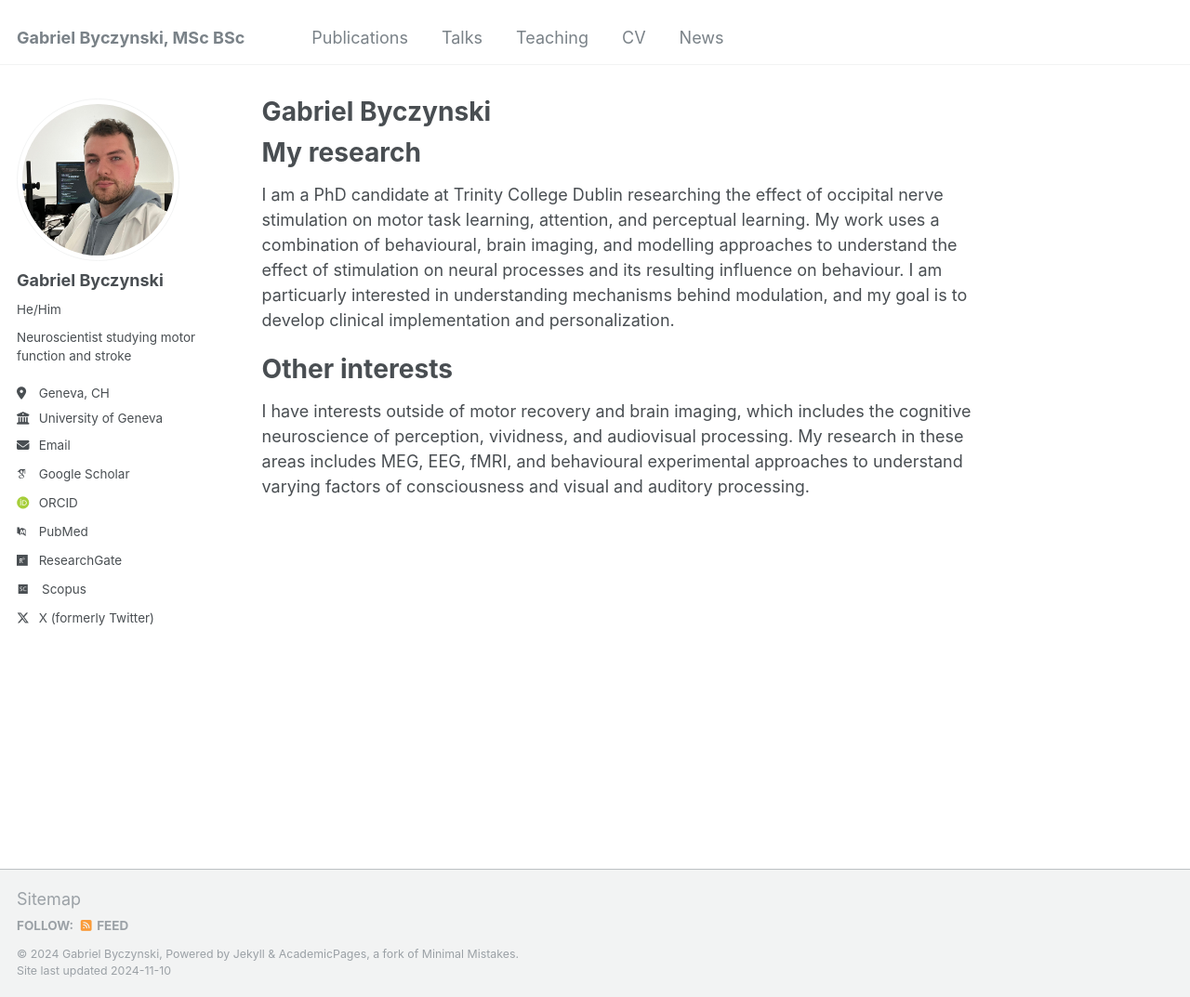
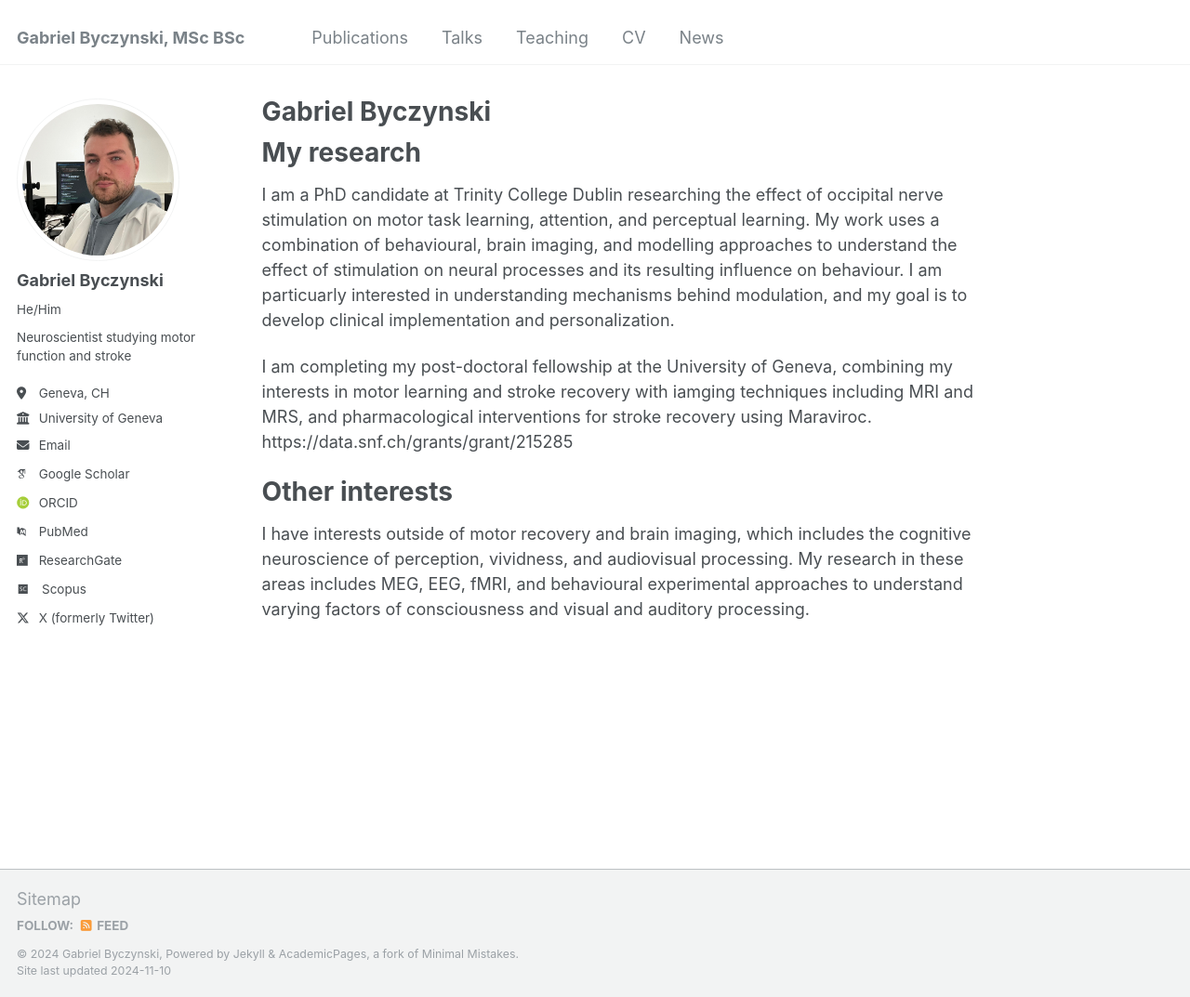
Before and after one commit to gabebyczynski/gabebyczynski.github.io, a Jekyll site: the page built from _pages/about.md, in a window 1280 px wide and 1073 px high. Shown: the whole window at 93% size. Built offline with Jekyll 4.4.1, drawn with Linux system fonts in a browser that asks for light colours; some web fonts are replaced.

Commit message:
Update about.md

```diff
--- a/_pages/about.md
+++ b/_pages/about.md
@@ -11,6 +11,8 @@ My research
 ======
 I am a PhD candidate at Trinity College Dublin researching the effect of occipital nerve stimulation on motor task learning, attention, and perceptual learning. My work uses a combination of behavioural, brain imaging, and modelling approaches to understand the effect of stimulation on neural processes and its resulting influence on behaviour. I am particuarly interested in understanding mechanisms behind modulation, and my goal is to develop clinical implementation and personalization.
 
+I am completing my post-doctoral fellowship at the University of Geneva, combining my interests in motor learning and stroke recovery with iamging techniques including MRI and MRS, and pharmacological interventions for stroke recovery using Maraviroc. https://data.snf.ch/grants/grant/215285
+
 
 Other interests
 ======
```
